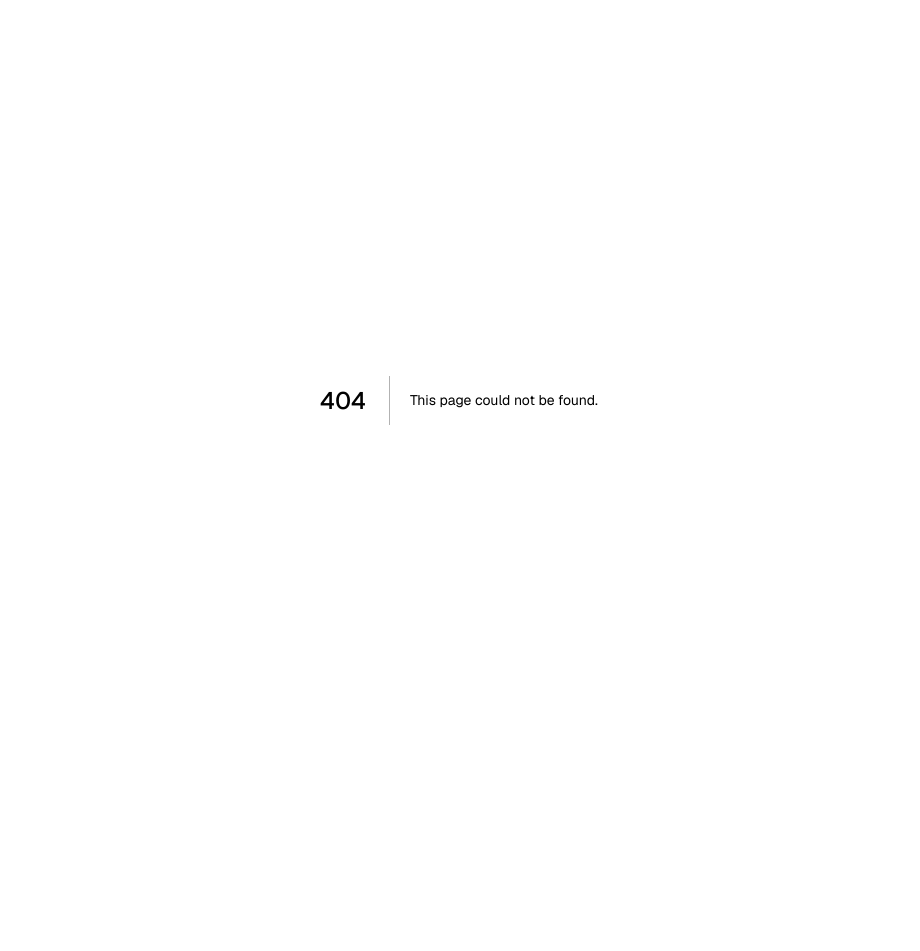
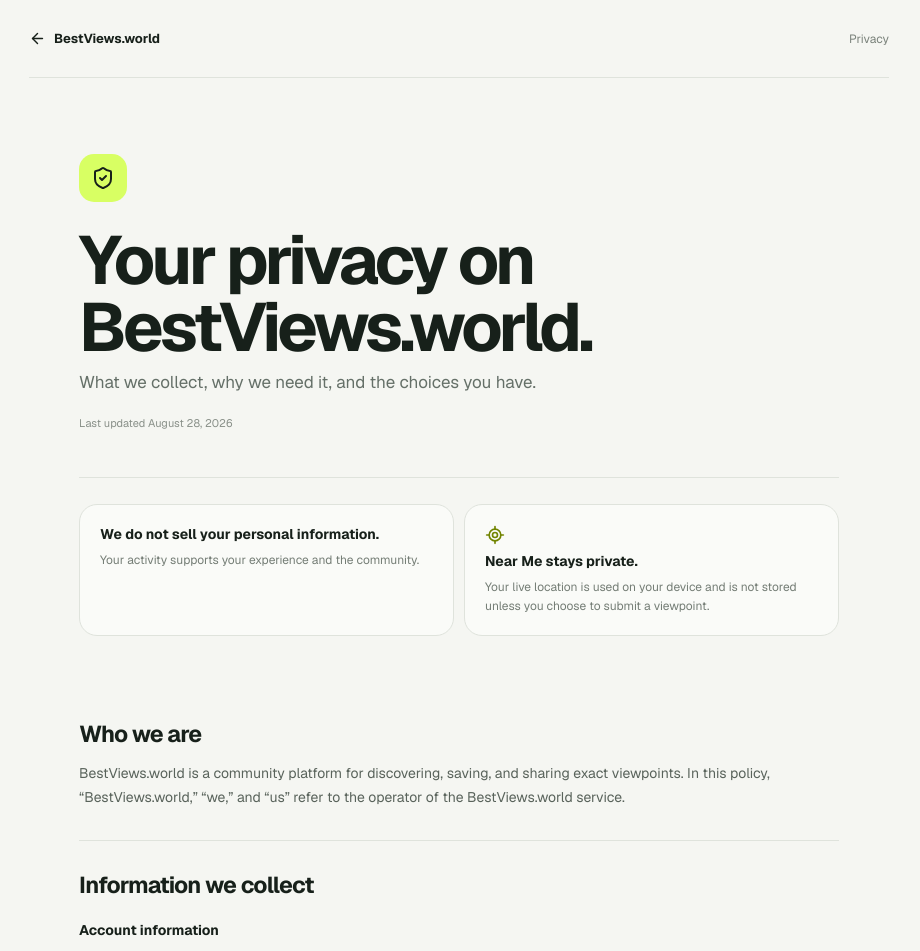
Before and after one commit to realmikolajpiech/bestviews.world, a Next.js app: page /privacy in a window 1280 px wide. Before the commit this address had no page. Shown: the top 951 px of the page, without its empty margins (181-1101 px from the left). Before the commit the page ends 800 px from the top, so only its background shows below. Built offline with nearby package versions, Linux system fonts and the light colour scheme.

Commit message:
Add public privacy policy

```diff
--- a/app/globals.css
+++ b/app/globals.css
@@ -852,3 +852,39 @@ a { text-decoration: none; }
   .moderation-photo { height: 220px; }
   .moderation-list nav { grid-template-columns: 1fr 1fr; }
 }
+
+.legal-page { min-height: 100vh; padding: 0 22px 80px; background: #f5f6f2; }
+.legal-nav { width: min(860px,100%); height: 78px; margin: 0 auto; border-bottom: 1px solid #dfe3dc; display: flex; align-items: center; justify-content: space-between; }
+.legal-nav a { display: inline-flex; align-items: center; gap: 8px; font-size: 13px; font-weight: 680; }
+.legal-nav > span { color: #7a827b; font-size: 12px; }
+.legal-document { width: min(760px,100%); margin: 0 auto; }
+.legal-hero { padding: 76px 0 46px; border-bottom: 1px solid #dfe3dc; }
+.legal-hero > svg { width: 48px; height: 48px; padding: 12px; border-radius: 15px; background: var(--lime); }
+.legal-hero h1 { max-width: 680px; margin: 25px 0 10px; font-size: clamp(40px,7vw,68px); line-height: .98; font-weight: 680; letter-spacing: -3.7px; }
+.legal-hero p { margin: 0; color: #657068; font-size: 17px; line-height: 1.5; }
+.legal-hero small { display: block; margin-top: 19px; color: #899089; font-size: 11px; }
+.legal-promises { margin: 26px 0 54px; display: grid; grid-template-columns: 1fr 1fr; gap: 10px; }
+.legal-promises > div { min-height: 132px; padding: 20px; border: 1px solid #dfe3dc; border-radius: 18px; background: #fafbf8; display: grid; align-content: start; gap: 7px; }
+.legal-promises svg { color: #718400; }
+.legal-promises strong { font-size: 14px; line-height: 1.35; }
+.legal-promises span { color: #747d75; font-size: 12px; line-height: 1.55; }
+.legal-document section { padding: 31px 0; border-bottom: 1px solid #dfe3dc; scroll-margin-top: 30px; }
+.legal-document section h2 { margin: 0 0 13px; font-size: 23px; line-height: 1.15; font-weight: 680; letter-spacing: -.8px; }
+.legal-document section h3 { margin: 22px 0 6px; font-size: 14px; font-weight: 680; }
+.legal-document section p, .legal-document section li { color: #59635b; font-size: 14px; line-height: 1.72; }
+.legal-document section p { margin: 0 0 11px; }
+.legal-document section p:last-child { margin-bottom: 0; }
+.legal-document section ul { margin: 0 0 15px; padding-left: 21px; }
+.legal-document section li + li { margin-top: 6px; }
+.legal-document section a { color: #536400; font-weight: 650; text-decoration: underline; text-decoration-thickness: 1px; text-underline-offset: 3px; }
+
+@media (max-width: 640px) {
+  .legal-page { padding-inline: 17px; }
+  .legal-nav { height: 68px; }
+  .legal-hero { padding: 52px 0 36px; }
+  .legal-hero h1 { letter-spacing: -2.5px; }
+  .legal-hero p { font-size: 15px; }
+  .legal-promises { grid-template-columns: 1fr; margin-bottom: 37px; }
+  .legal-promises > div { min-height: 0; }
+  .legal-document section { padding: 26px 0; }
+}
--- /dev/null
+++ b/app/privacy/page.tsx
@@ -0,0 +1,104 @@
+import type { Metadata } from 'next';
+import Link from 'next/link';
+import { ArrowLeft, LocateFixed, ShieldCheck } from 'lucide-react';
+
+export const metadata: Metadata = {
+  title: 'Privacy Policy — BestViews.world',
+  description: 'How BestViews.world collects, uses, and protects personal information.',
+  alternates: { canonical: '/privacy' },
+};
+
+export default function PrivacyPage() {
+  return (
+    <main className="legal-page">
+      <nav className="legal-nav" aria-label="Privacy page navigation">
+        <Link href="/"><ArrowLeft size={17} /> BestViews.world</Link>
+        <span>Privacy</span>
+      </nav>
+
+      <article className="legal-document">
+        <header className="legal-hero">
+          <ShieldCheck size={32} aria-hidden="true" />
+          <h1>Your privacy on BestViews.world.</h1>
+          <p>What we collect, why we need it, and the choices you have.</p>
+          <small>Last updated August 28, 2026</small>
+        </header>
+
+        <div className="legal-promises" aria-label="Privacy highlights">
+          <div><strong>We do not sell your personal information.</strong><span>Your activity supports your experience and the community.</span></div>
+          <div><LocateFixed size={20} /><strong>Near Me stays private.</strong><span>Your live location is used on your device and is not stored unless you choose to submit a viewpoint.</span></div>
+        </div>
+
+        <section>
+          <h2>Who we are</h2>
+          <p>BestViews.world is a community platform for discovering, saving, and sharing exact viewpoints. In this policy, “BestViews.world,” “we,” and “us” refer to the operator of the BestViews.world service.</p>
+        </section>
+
+        <section>
+          <h2>Information we collect</h2>
+          <h3>Account information</h3>
+          <p>When you continue with Google or Facebook, we receive information made available by that provider, such as your name, email address, profile image, and provider account identifier. We do not receive your social account password.</p>
+          <h3>Things you choose to add</h3>
+          <p>This includes viewpoints and their exact coordinates, photos, captions, practical tips, saved and visited places, collections, follows, and other community activity.</p>
+          <h3>Location</h3>
+          <p>If you choose Near Me, your browser provides your current location so the app can find nearby viewpoints. BestViews.world does not store this live location. Coordinates are stored when you deliberately submit a viewpoint.</p>
+          <h3>Service and security information</h3>
+          <p>Our hosting and authentication providers may process technical information such as IP address, browser and device details, request logs, cookies, and session identifiers to operate and secure the service.</p>
+        </section>
+
+        <section>
+          <h2>How we use information</h2>
+          <ul>
+            <li>Provide accounts, saved views, visited places, collections, and community features.</li>
+            <li>Display and map viewpoints, photos, profiles, and approved contributions.</li>
+            <li>Review submissions, prevent duplicate or misleading locations, and moderate abuse or spam.</li>
+            <li>Maintain security, diagnose problems, and improve the service.</li>
+            <li>Comply with legal obligations and enforce our rules.</li>
+          </ul>
+          <p>Where applicable law requires a legal basis, we rely on performing our service agreement with you, our legitimate interests in operating and protecting the community, your consent where requested, and compliance with law.</p>
+        </section>
+
+        <section>
+          <h2>What is public</h2>
+          <p>BestViews.world is built for sharing. Your display name, profile image, approved viewpoints, viewpoint coordinates, approved photos and tips, follows, and collections you mark public may be visible to anyone. Saves, visited places, private collections, email addresses, and unpublished submissions are not made public unless you choose to share them.</p>
+        </section>
+
+        <section>
+          <h2>How information is shared</h2>
+          <p>We use service providers to run BestViews.world, including Supabase for authentication, database, and file storage, and Google or Meta when you use their sign-in option. They process information under their own terms and privacy commitments. We may also disclose information when required by law, to protect people or the service, or as part of a business transfer with appropriate safeguards. We do not sell personal information.</p>
+        </section>
+
+        <section>
+          <h2>Cookies</h2>
+          <p>We use cookies or similar browser storage that are necessary to keep you signed in, protect your session, and remember essential service state. If we introduce non-essential analytics or advertising cookies, we will provide any notice or choice required by law.</p>
+        </section>
+
+        <section>
+          <h2>Retention</h2>
+          <p>We keep account information while your account is active and retain other information only as long as reasonably necessary for the purposes described above. When an account is deleted, personal account data is removed or de-identified. Factual viewpoint submissions may remain without attribution so the shared map continues to work, unless removal is required by law.</p>
+        </section>
+
+        <section id="deletion">
+          <h2>Access, correction, and deletion</h2>
+          <p>You may ask to access, correct, export, or delete your personal information, or object to or restrict certain processing where applicable. To delete your BestViews.world account and associated personal information, email <a href="mailto:privacy@bestviews.world?subject=BestViews.world%20account%20deletion">privacy@bestviews.world</a> from the address connected to your account with the subject “Account deletion.” We may need to verify that you own the account before completing the request.</p>
+          <p>You can also disconnect BestViews.world from Google or Facebook through the connected-app settings in your provider account. Disconnecting a provider does not by itself delete your BestViews.world account; use the request above for full deletion. We will respond within the period required by applicable law.</p>
+        </section>
+
+        <section>
+          <h2>International processing</h2>
+          <p>Our providers may process information in countries other than your own. Where required, appropriate safeguards are used for international transfers of personal information.</p>
+        </section>
+
+        <section>
+          <h2>Children</h2>
+          <p>BestViews.world is not directed to children under 13, or a higher minimum age where local law requires it. If you believe a child has provided personal information, contact us so we can review and remove it.</p>
+        </section>
+
+        <section>
+          <h2>Changes and contact</h2>
+          <p>We may update this policy as the service evolves. Material changes will be identified by a new date on this page. Questions or privacy requests can be sent to <a href="mailto:privacy@bestviews.world">privacy@bestviews.world</a>.</p>
+        </section>
+      </article>
+    </main>
+  );
+}
```
